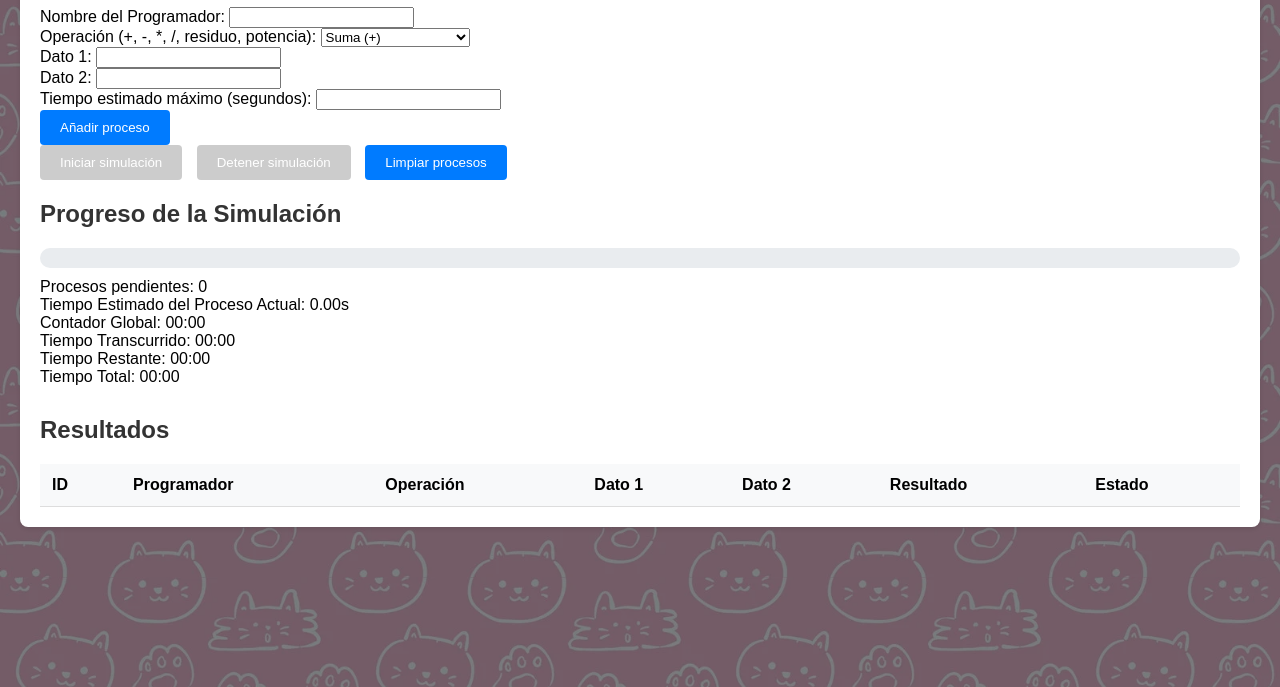
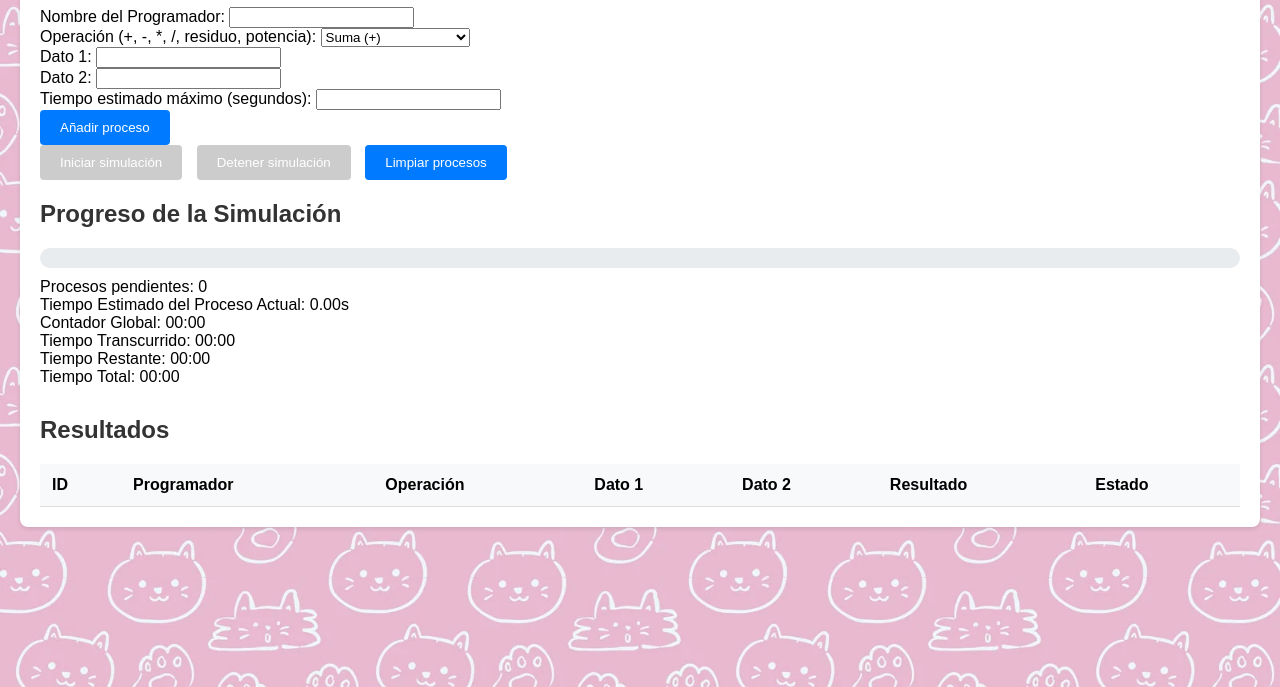
Before and after one commit to OliPalaze/PRC1, a website: page web-ui/index.html in a window 1280 px wide. Shown: the part 113-800 px from the top of the page. Drawn offline with Linux system fonts and the light colour scheme.

Commit message:
Update style.css
White layout for BG

```diff
--- a/web-ui/style.css
+++ b/web-ui/style.css
@@ -5,7 +5,7 @@ body {
     background-size: cover; /* Cover the whole screen */
     background-position: center; /* Center the image */
     background-repeat: repeat;
-    background-color: rgba(0, 0, 0, 0.5); /* Black with 50% transparency */
+    background-color: rgba(255,255,255, 0.9); /* not so opaque white*/
     background-blend-mode: multiply;
     margin: 0;
     padding: 20px;
```
